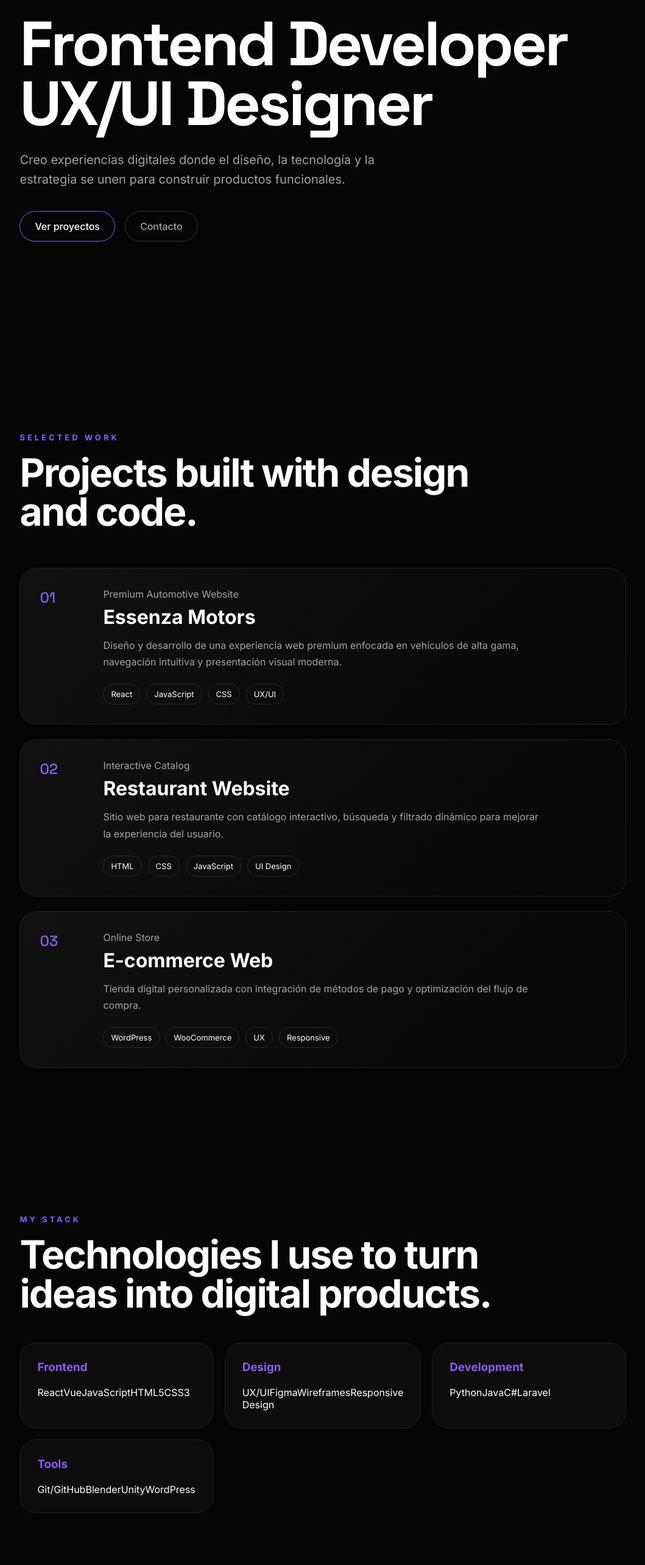
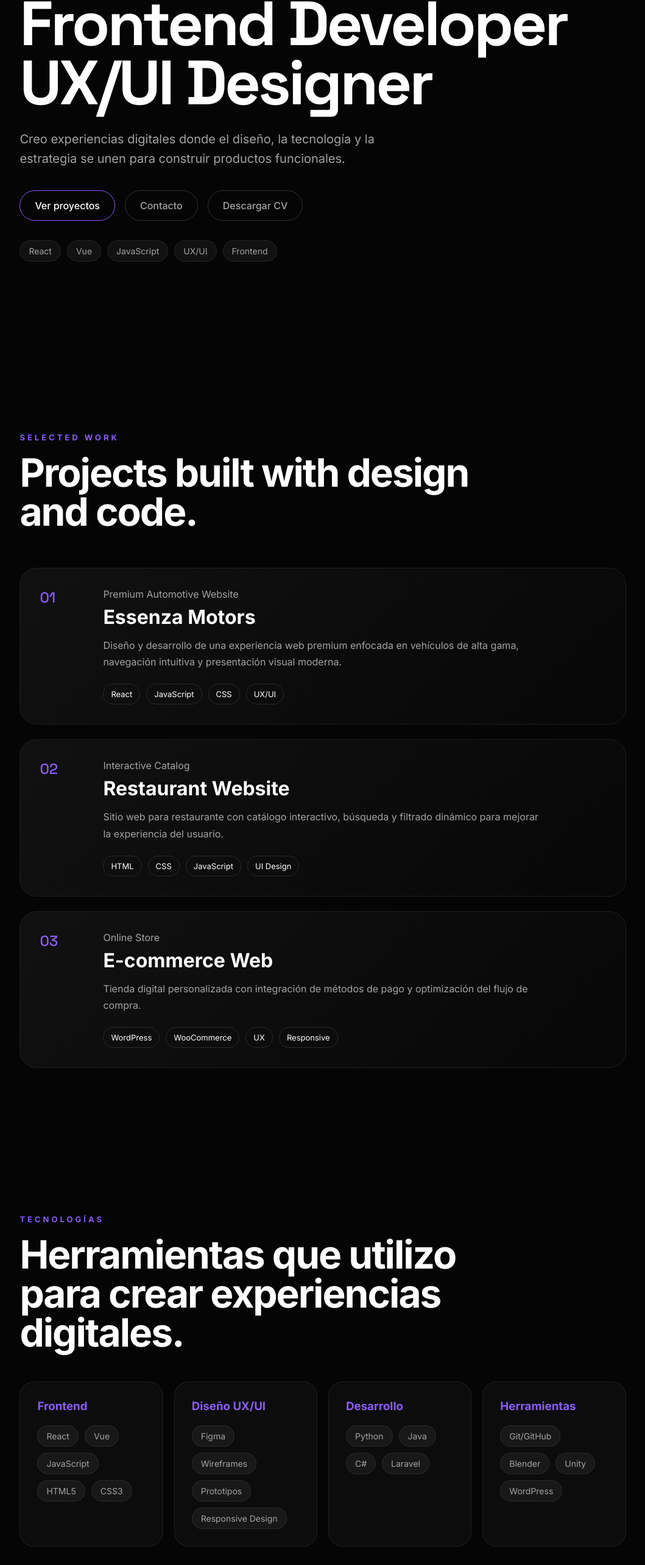
Before and after one commit to David30Mtz/Portfolio-Edgar-Martinez, a React (Vite) app: page / in a window 1280 px wide. Shown: the part 211-2777 px from the top of the page at 61% size, without its empty margins (110-1169 px from the left). Built offline with nearby package versions, Linux system fonts and the light colour scheme.

Commit message:
Cambios en todas las secciones en la cuestion de estilos, correccion de bugs

```diff
--- a/src/App.css
+++ b/src/App.css
@@ -16,6 +16,8 @@
     outline-offset: 2px;
   }
 }
+
+
 
 .hero {
   position: relative;
@@ -181,4 +183,6 @@
     right: 0;
     border-right-color: var(--border);
   }
+
+
 }
--- a/src/App.jsx
+++ b/src/App.jsx
@@ -1,3 +1,5 @@
+import { motion } from "framer-motion";
+
 import Navbar from "./components/Navbar";
 import Projects from "./components/Projects";
 import Skills from "./components/Skills";
@@ -10,26 +12,70 @@ function App() {
       <Navbar />
 
       <main>
-        <section className="hero">
-          <p className="eyebrow">EDGAR MARTÍNEZ</p>
+        <motion.section
+          className="hero"
+          initial={{ opacity: 0, y: 50 }}
+          animate={{ opacity: 1, y: 0 }}
+          transition={{ duration: 0.9, ease: "easeOut" }}
+        >
+          <motion.p
+            className="eyebrow"
+            initial={{ opacity: 0 }}
+            animate={{ opacity: 1 }}
+            transition={{ delay: 0.4, duration: 0.8 }}
+          >
+            EDGAR MARTÍNEZ
+          </motion.p>
 
-          <h1>
+          <motion.h1
+            initial={{ opacity: 0, y: 30 }}
+            animate={{ opacity: 1, y: 0 }}
+            transition={{ delay: 0.2, duration: 0.9 }}
+          >
             Frontend Developer <br />
             UX/UI Designer
-          </h1>
+          </motion.h1>
 
-          <p className="hero-text">
+          <motion.p
+            className="hero-text"
+            initial={{ opacity: 0, y: 20 }}
+            animate={{ opacity: 1, y: 0 }}
+            transition={{ delay: 0.5, duration: 0.8 }}
+          >
             Creo experiencias digitales donde el diseño, la tecnología y la
             estrategia se unen para construir productos funcionales.
-          </p>
+          </motion.p>
 
-          <div className="hero-buttons">
+          <motion.div
+            className="hero-buttons"
+            initial={{ opacity: 0, y: 20 }}
+            animate={{ opacity: 1, y: 0 }}
+            transition={{ delay: 0.8, duration: 0.7 }}
+          >
             <a href="#projects">Ver proyectos</a>
+
             <a href="#contact" className="secondary">
               Contacto
             </a>
-          </div>
-        </section>
+
+            <a href="/CV_EdgarMartinezVF.pdf" download className="secondary">
+              Descargar CV
+            </a>
+          </motion.div>
+
+          <motion.div
+            className="hero-stack"
+            initial={{ opacity: 0, y: 20 }}
+            animate={{ opacity: 1, y: 0 }}
+            transition={{ delay: 1, duration: 0.8 }}
+          >
+            <span>React</span>
+            <span>Vue</span>
+            <span>JavaScript</span>
+            <span>UX/UI</span>
+            <span>Frontend</span>
+          </motion.div>
+        </motion.section>
 
         <Projects />
         <Skills />
--- a/src/components/About.jsx
+++ b/src/components/About.jsx
@@ -1,18 +1,25 @@
+import { motion } from "framer-motion";
+
 function About() {
   return (
     <section className="about" id="about">
-      <p className="section-label">ABOUT</p>
+      <motion.div
+        initial={{ opacity: 0, y: 50 }}
+        whileInView={{ opacity: 1, y: 0 }}
+        viewport={{ once: true }}
+        transition={{ duration: 0.8 }}
+      >
+        <p className="section-label">SOBRE MÍ</p>
 
-      <h2>
-        Diseño interfaces con enfoque visual, técnico y de negocio.
-      </h2>
+        <h2>Combino diseño, desarrollo y visión de negocio.</h2>
 
-      <p>
-        Soy Técnico en Entornos Virtuales y Negocios Digitales. Me enfoco en el
-        desarrollo frontend y diseño de experiencias digitales, combinando
-        tecnología, estética y funcionalidad para crear productos centrados en el
-        usuario.
-      </p>
+        <p>
+          Soy Técnico en Entornos Virtuales y Negocios Digitales, enfocado en
+          crear interfaces web modernas y experiencias digitales funcionales.
+          Me interesa construir soluciones donde la tecnología, el diseño visual
+          y las necesidades del usuario trabajen juntas.
+        </p>
+      </motion.div>
     </section>
   );
 }
--- a/src/components/Footer.jsx
+++ b/src/components/Footer.jsx
@@ -1,15 +1,28 @@
+import { motion } from "framer-motion";
+
 function Footer() {
   return (
     <footer className="footer" id="contact">
-      <p className="section-label">CONTACT</p>
+      <motion.div
+        initial={{ opacity: 0, scale: 0.95 }}
+        whileInView={{ opacity: 1, scale: 1 }}
+        viewport={{ once: true }}
+        transition={{ duration: 0.7 }}
+      >
+        <p className="section-label">CONTACTO</p>
 
-      <h2>Let&apos;s build something.</h2>
+        <h2>Construyamos algo juntos.</h2>
 
-      <div className="footer-links">
-        <a href="mailto:edgarmtzdev@gmail.com">Email</a>
-        <a href="https://github.com/" target="_blank">GitHub</a>
-        <a href="https://linkedin.com/" target="_blank">LinkedIn</a>
-      </div>
+        <div className="footer-links">
+          <a href="mailto:edgarmtzdev@gmail.com">Email</a>
+          <a href="https://github.com/David30Mtz" target="_blank">
+            GitHub
+          </a>
+          <a href="https://www.linkedin.com/in/edgar-david-mart%C3%ADnez-gonzalez-025a65248/" target="_blank">
+            LinkedIn
+          </a>
+        </div>
+      </motion.div>
     </footer>
   );
 }
--- a/src/components/Skills.jsx
+++ b/src/components/Skills.jsx
@@ -3,25 +3,19 @@ import { motion } from "framer-motion";
 const skills = [
   {
     title: "Frontend",
-    items: [
-      "React",
-      "Vue",
-      "JavaScript",
-      "HTML5",
-      "CSS3",
-    ],
+    items: ["React", "Vue", "JavaScript", "HTML5", "CSS3"],
   },
   {
-    title: "Design",
+    title: "Diseño UX/UI",
     items: [
-      "UX/UI",
       "Figma",
       "Wireframes",
+      "Prototipos",
       "Responsive Design",
     ],
   },
   {
-    title: "Development",
+    title: "Desarrollo",
     items: [
       "Python",
       "Java",
@@ -30,7 +24,7 @@ const skills = [
     ],
   },
   {
-    title: "Tools",
+    title: "Herramientas",
     items: [
       "Git/GitHub",
       "Blender",
@@ -43,11 +37,15 @@ const skills = [
 function Skills() {
   return (
     <section className="skills">
-      <p className="section-label">MY STACK</p>
+
+      <p className="section-label">
+        TECNOLOGÍAS
+      </p>
 
       <h2>
-        Technologies I use to turn ideas into digital products.
+        Herramientas que utilizo para crear experiencias digitales.
       </h2>
+
 
       <div className="skills-grid">
 
@@ -73,23 +71,34 @@ function Skills() {
 
             transition={{
               duration: 0.5,
-              delay: index * 0.15,
+              delay: index * 0.12,
             }}
           >
 
-            <h3>{skill.title}</h3>
+            <h3>
+              {skill.title}
+            </h3>
 
-            {skill.items.map((item) => (
-              <span key={item}>
-                {item}
-              </span>
-            ))}
+            <div className="skill-tags">
+
+              {skill.items.map((item) => (
+
+                <span key={item}>
+                  {item}
+                </span>
+
+              ))}
+
+            </div>
+
 
           </motion.div>
 
         ))}
 
       </div>
+
+
     </section>
   );
 }
--- a/src/index.css
+++ b/src/index.css
@@ -18,6 +18,36 @@ body {
   background: var(--bg);
   color: var(--text);
   font-family: 'Inter', sans-serif;
+}
+
+.hero-stack {
+
+  display:flex;
+
+  flex-wrap:wrap;
+
+  gap:10px;
+
+  margin-top:32px;
+
+}
+
+
+
+.hero-stack span {
+
+  padding:8px 14px;
+
+  border-radius:999px;
+
+  background:rgba(255,255,255,0.05);
+
+  border:1px solid rgba(255,255,255,0.08);
+
+  color:var(--muted);
+
+  font-size:14px;
+
 }
 
 .hero {
@@ -207,6 +237,7 @@ h1 {
     align-items: flex-start;
   }
 }
+/* Skills */
 
 .skills,
 .about,
@@ -228,15 +259,22 @@ h1 {
 
 .skills-grid {
   display: grid;
-  grid-template-columns: repeat(3, 1fr);
+  grid-template-columns: repeat(4, 1fr);
   gap: 18px;
 }
 
 .skill-card {
-  border: 1px solid #1f1f1f;
-  border-radius: 28px;
+  min-height: 170px;
   padding: 28px;
-  background: #0d0d0d;
+  background: rgba(255, 255, 255, 0.03);
+  border: 1px solid rgba(255, 255, 255, 0.08);
+  border-radius: 24px;
+  transition: 0.3s ease;
+}
+
+.skill-card:hover {
+  transform: translateY(-6px);
+  border-color: var(--accent);
 }
 
 .skill-card h3 {
@@ -244,11 +282,21 @@ h1 {
   color: var(--accent);
 }
 
-.skill-card ul {
-  list-style: none;
-  display: grid;
-  gap: 12px;
+.skill-tags {
+  display: flex;
+  flex-wrap: wrap;
+  gap: 10px;
+}
+
+.skill-tags span {
+  display: inline-flex;
+  align-items: center;
+  padding: 8px 14px;
+  background: rgba(255, 255, 255, 0.05);
+  border: 1px solid rgba(255, 255, 255, 0.08);
+  border-radius: 999px;
   color: var(--muted);
+  font-size: 14px;
 }
 
 .about p {
@@ -277,14 +325,98 @@ h1 {
   border: 1px solid #2a2a2a;
   padding: 14px 22px;
   border-radius: 999px;
+  transition: 0.3s ease;
 }
 
 .footer-links a:hover {
   border-color: var(--accent);
+  transform: translateY(-3px);
+  box-shadow: 0 0 30px rgba(139, 92, 246, 0.25);
 }
 
-@media (max-width: 800px) {
+@media (max-width: 900px) {
+  .skills-grid {
+    grid-template-columns: repeat(2, 1fr);
+  }
+}
+
+@media (max-width: 600px) {
   .skills-grid {
     grid-template-columns: 1fr;
   }
 }
+
+/* Premium interactions */
+
+.hero-buttons a {
+  position: relative;
+  overflow: hidden;
+  transition: transform 0.3s ease, border-color 0.3s ease, box-shadow 0.3s ease;
+}
+
+.hero-buttons a:hover {
+  transform: translateY(-4px);
+  border-color: var(--accent);
+  box-shadow: 0 0 30px rgba(139, 92, 246, 0.35);
+}
+
+.hero-buttons a::before {
+  content: "";
+  position: absolute;
+  top: 0;
+  left: -100%;
+  width: 100%;
+  height: 100%;
+  background: linear-gradient(90deg, transparent, rgba(255,255,255,0.15), transparent);
+  transition: 0.5s;
+}
+
+.hero-buttons a:hover::before {
+  left: 100%;
+}
+
+.hero-stack span {
+  transition: transform 0.3s ease, color 0.3s ease, border-color 0.3s ease;
+}
+
+.hero-stack span:hover {
+  transform: translateY(-4px);
+  color: white;
+  border-color: var(--accent);
+}
+
+.nav-links a {
+  position: relative;
+}
+
+.nav-links a::after {
+  content: "";
+  position: absolute;
+  left: 0;
+  bottom: -6px;
+  width: 0%;
+  height: 2px;
+  background: var(--accent);
+  transition: 0.3s;
+}
+
+.nav-links a:hover::after {
+  width: 100%;
+}
+
+.stack span,
+.skill-tags span {
+  transition: 0.3s ease;
+}
+
+.stack span:hover,
+.skill-tags span:hover {
+  color: white;
+  border-color: var(--accent);
+  transform: translateY(-3px);
+}
+
+::selection {
+  background: var(--accent);
+  color: white;
+}
```
